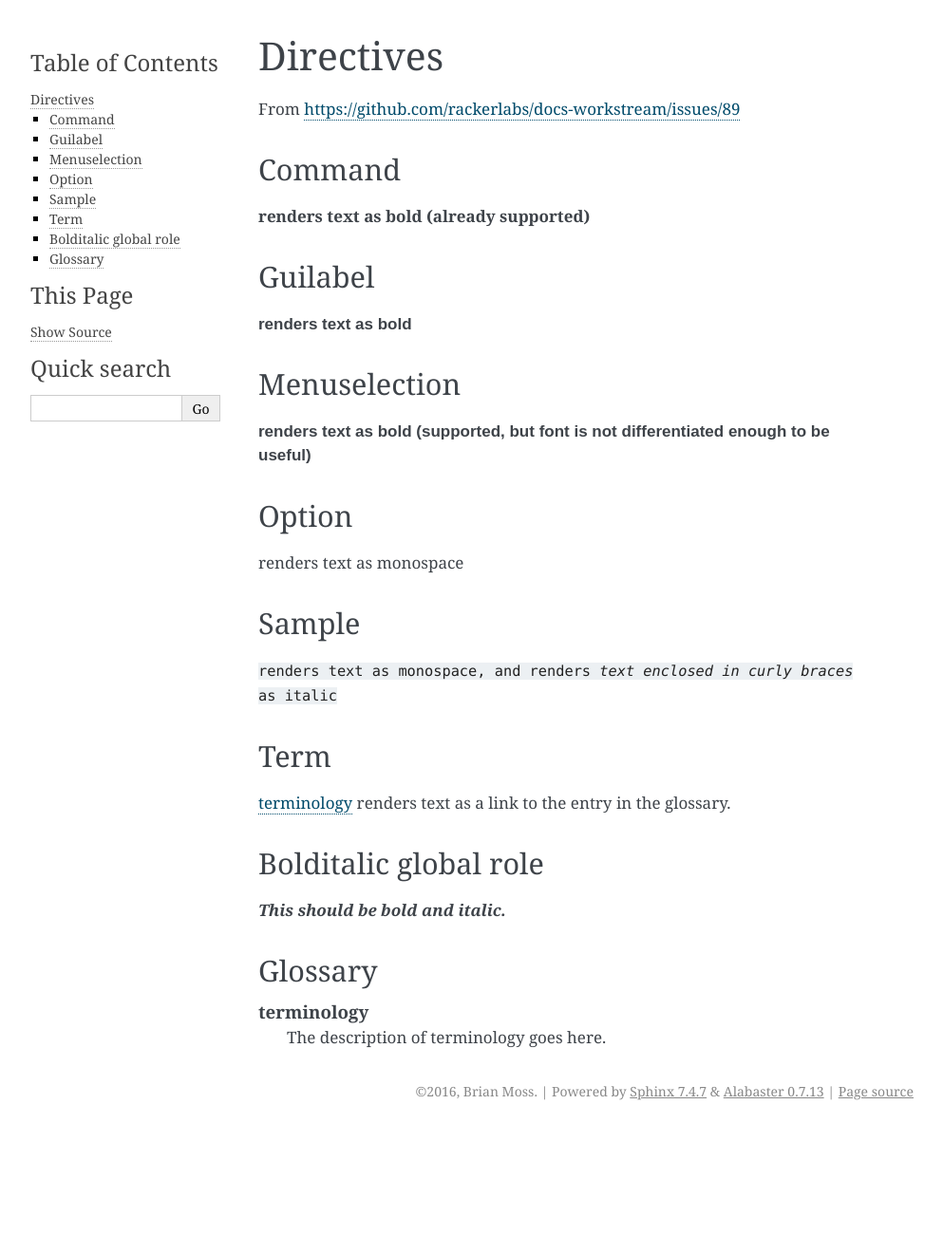
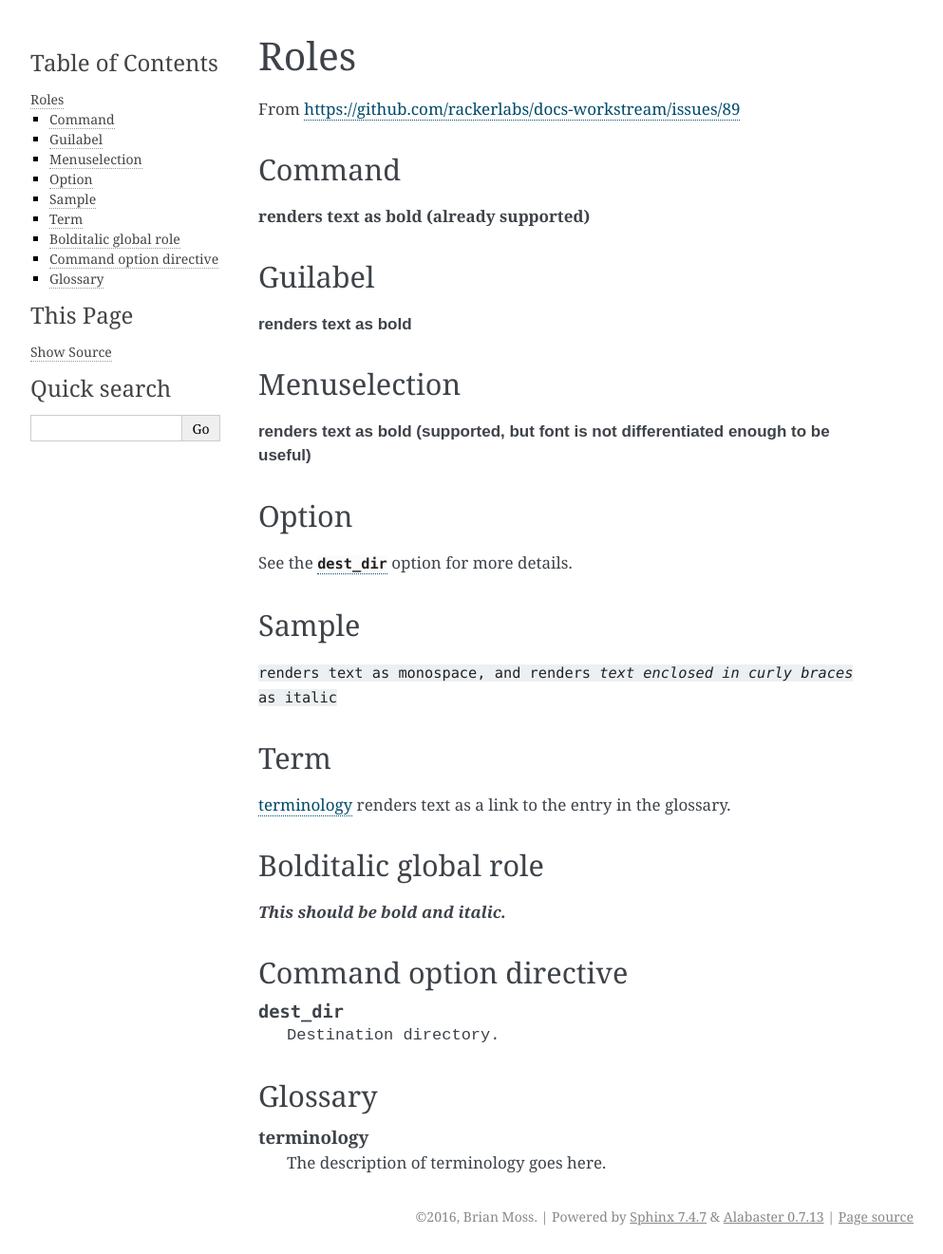
Before and after one commit to kallimachos/rst, a Sphinx documentation site: the page built from doc/roles.rst, in a window 1280 px wide. Shown: the whole page at 95% size, without its empty margins (148-1141 px from the left). Built offline with Sphinx 7.4.7, drawn with Linux system fonts in a browser that asks for light colours; before the commit the page ends 1189 px from its top, so only the background shows below that.

Commit message:
They are roles, not directives

```diff
--- a/doc/index.rst
+++ b/doc/index.rst
@@ -7,4 +7,4 @@ This is a document and repo for experimenting with Sphinx and RST.
    :maxdepth: 2
 
    bolditalic.rst
-   directives.rst
+   roles.rst
--- a/doc/directives.rst
+++ b/doc/roles.rst
@@ -1,5 +1,5 @@
-Directives
-==========
+Roles
+=====
 
 From https://github.com/rackerlabs/docs-workstream/issues/89
 
@@ -25,9 +25,7 @@ differentiated enough to be useful)`
 Option
 ~~~~~~
 
-.. role:: opt
-
-:opt:`renders text as monospace`
+See the :option:`dest_dir` option for more details.
 
 
 Sample
@@ -49,6 +47,14 @@ Bolditalic global role
 :bolditalic:`This should be bold and italic.`
 
 
+Command option directive
+~~~~~~~~~~~~~~~~~~~~~~~~
+
+.. option:: dest_dir
+
+   Destination directory.
+
+
 Glossary
 ~~~~~~~~
 
```
